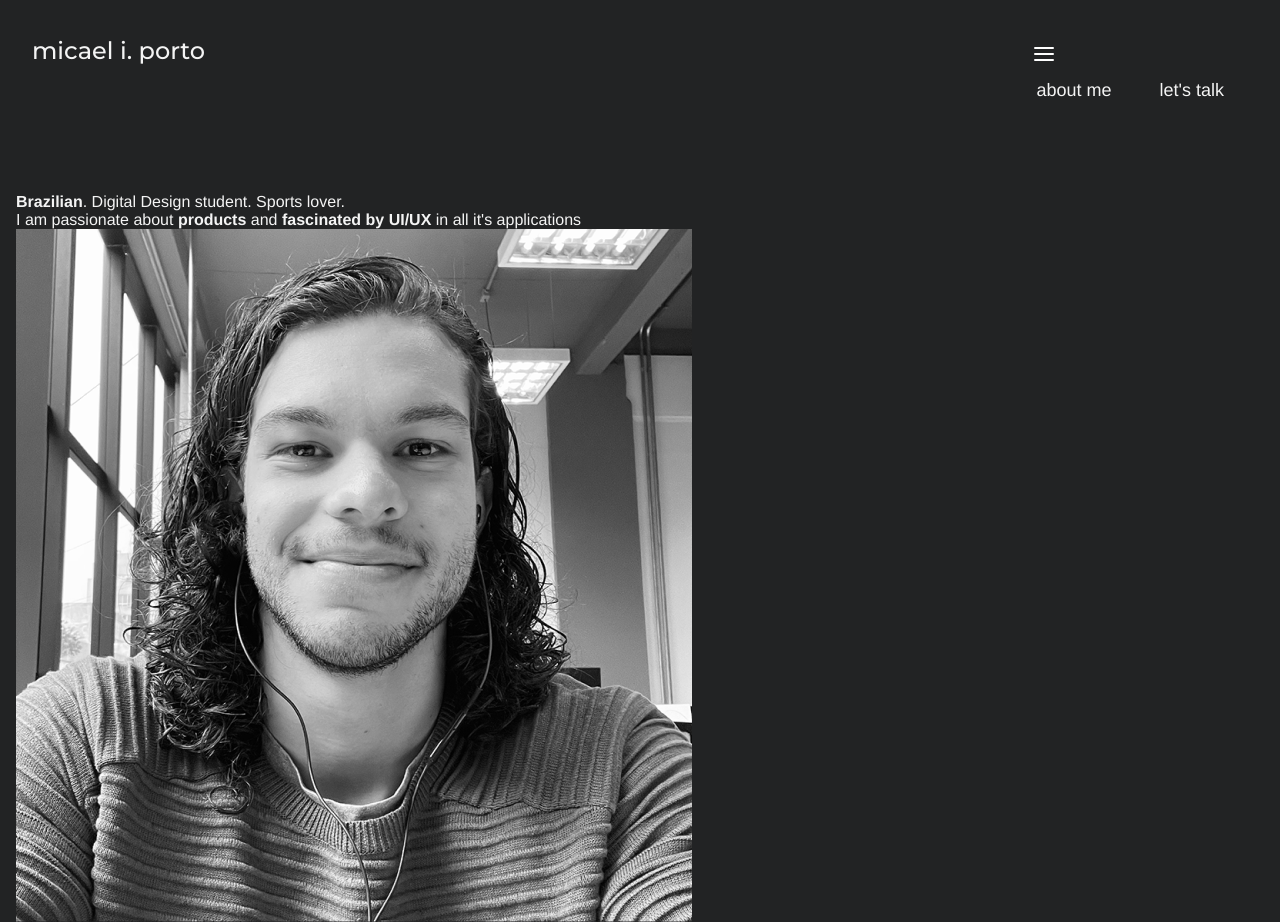
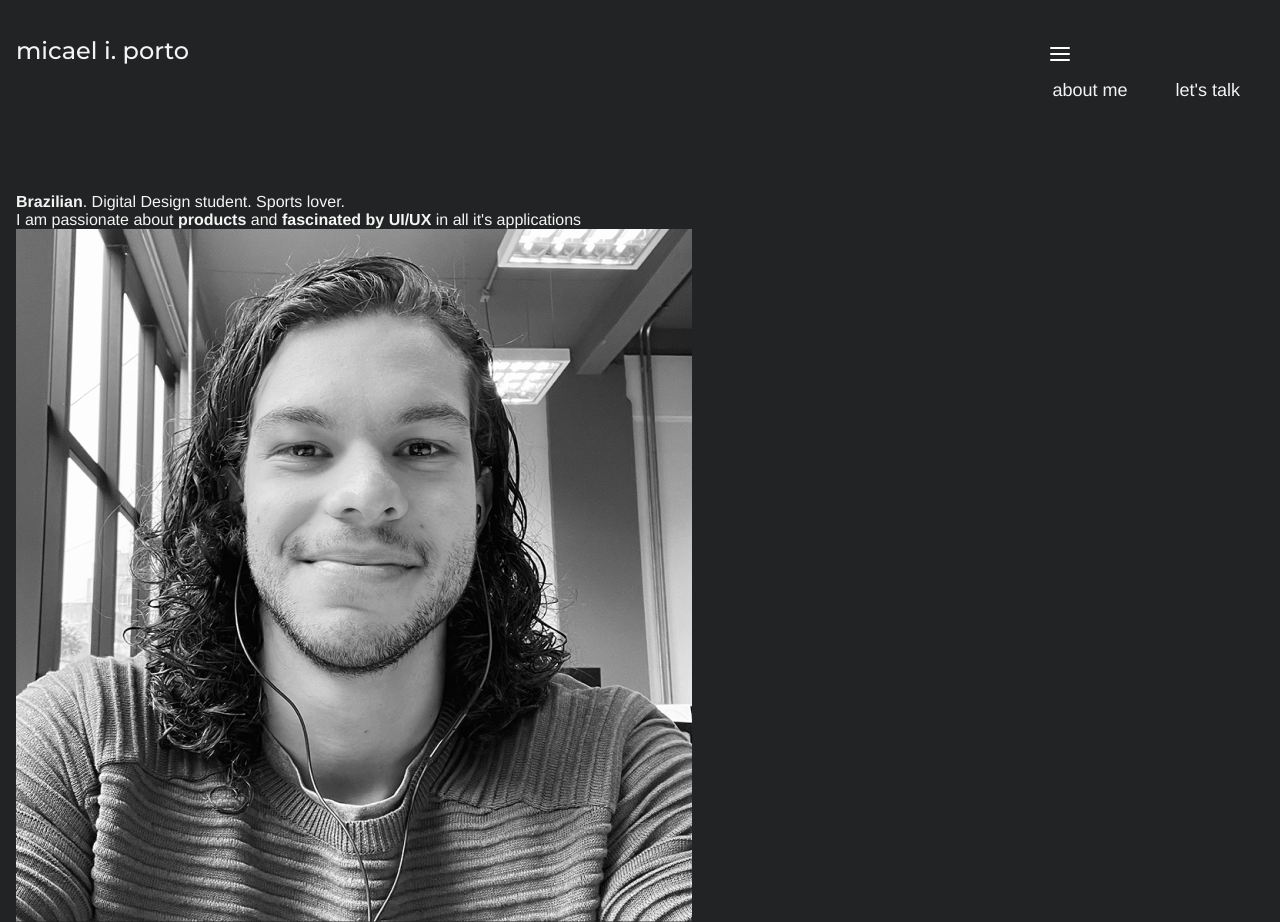
Before and after one commit to TulioPintoNeto/gatsby-micael-portfolio, a Gatsby site: page / in a window 1280 px wide. Shown: the top 922 px of the page. Built offline with nearby package versions, Linux system fonts and the light colour scheme; Gatsby itself is replaced by a stand-in of ours.

Commit message:
fix: Only put children inside container in Page component

```diff
--- a/src/components/page/index.tsx
+++ b/src/components/page/index.tsx
@@ -10,11 +10,11 @@ interface Props {
 
 const Page = ({ children }: Props) => {
     return (
-        <main className={container}>
+        <>
             <Header />
-            {children}
+            <main className={container}>{children}</main>
             <Footer />
-        </main>
+        </>
     );
 };
 export default Page;
```
